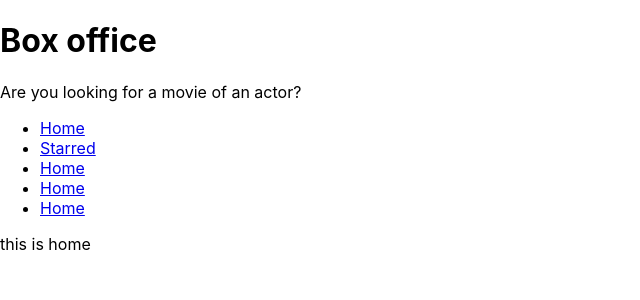
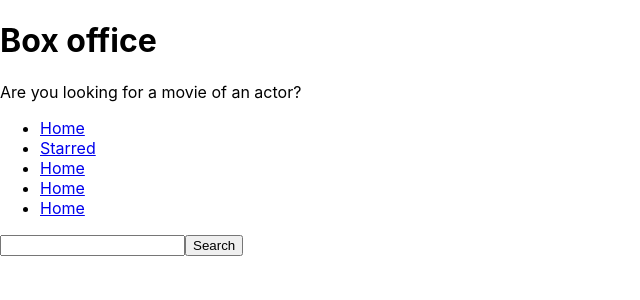
Before and after one commit to AlexKorollev/box-office, a React (Create React App) app: page / in a window 1280 px wide. Shown: the top 300 px of the page, without its empty margins (0-640 px from the left). Built offline with nearby package versions, Linux system fonts and the light colour scheme.

Commit message:
created input add fetch results from tv maze api

```diff
--- a/src/pages/Home.js
+++ b/src/pages/Home.js
@@ -1,10 +1,41 @@
-import React from 'react'
+import React, { useState } from 'react'
 import MainPageLayout from '../components/layout/MainPageLayout'
 
 const Home = () => {
+  const [input, setInput] = useState('')
+
+  const onInputChange = e => {
+    setInput(e.target.value)
+  }
+
+  const onSearch = () => {
+    fetch(`https://api.tvmaze.com/search/shows?q=${input}`)
+      .then(r => r.json())
+      .then(res => {
+        console.log(res)
+      })
+  }
+
+  const onKeyDown = e => {
+    if (e.keyCode === 13) {
+      onSearch()
+    }
+  }
+
   return (
     <MainPageLayout>
-      this is home
+      <input
+        type="text"
+        value={input}
+        onKeyDown={onKeyDown}
+        onChange={onInputChange}
+      />
+      <button
+        type="button"
+        onClick={onSearch}
+      >
+        Search
+      </button>
     </MainPageLayout>
   )
 }
```
Also changed, not shown: 1 other file (tests, documents, lock files or other folders).
